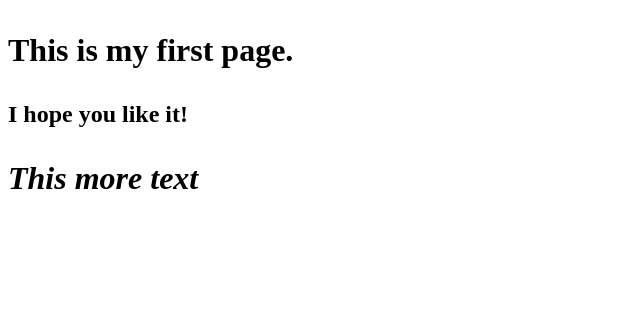
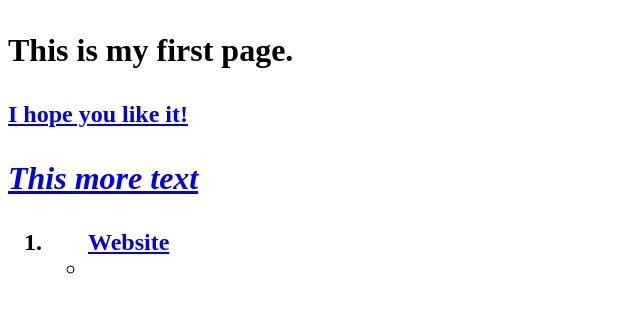
Before and after one commit to AMoore1004/lab-07-html, a plain HTML site: page index.html in a window 1280 px wide. Shown: the whole page, without its empty margins (0-640 px from the left). Drawn offline with Linux system fonts and the light colour scheme.

Commit message:
added lists and links

```diff
--- a/index.html
+++ b/index.html
@@ -7,10 +7,15 @@
   <h1>
   <p><strong>This is my first page.</strong></p>
   <h2>
-  <p>I hope you like it!</p>
+  <p><a href="https://en.wikipedia.org/wiki/Hope_You_Like_It">I hope you like it!</a></p>
   <h1>
-  <p><em>This more text</em></p>
+  <p><em><a href="https://codex.wordpress.org/Customizing_the_Read_More">This more text</a></em></p>
   <h2>
     <p></p>
+    <ol>
+      <li>
+<ul>
+  <a href="http://info.cern.ch">Website</a>
+  <li>
 </body>
 </html>
```
